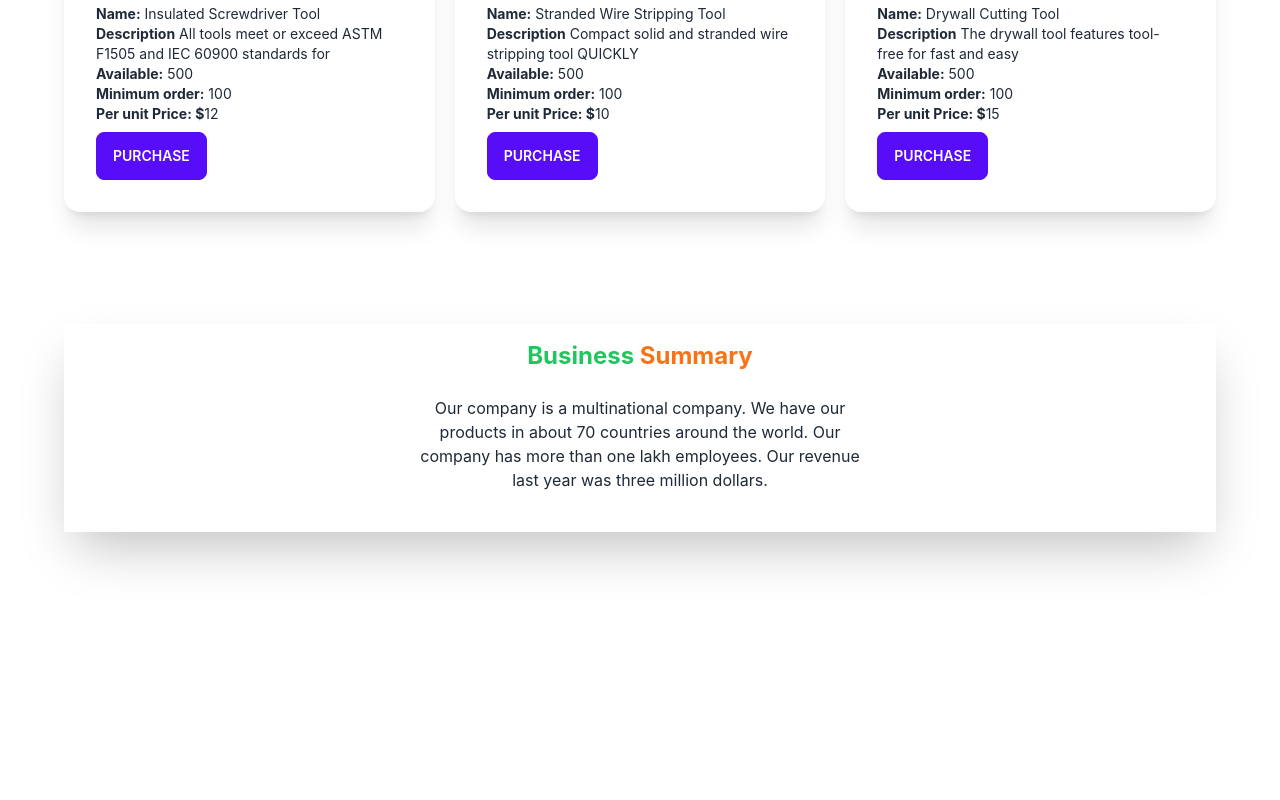
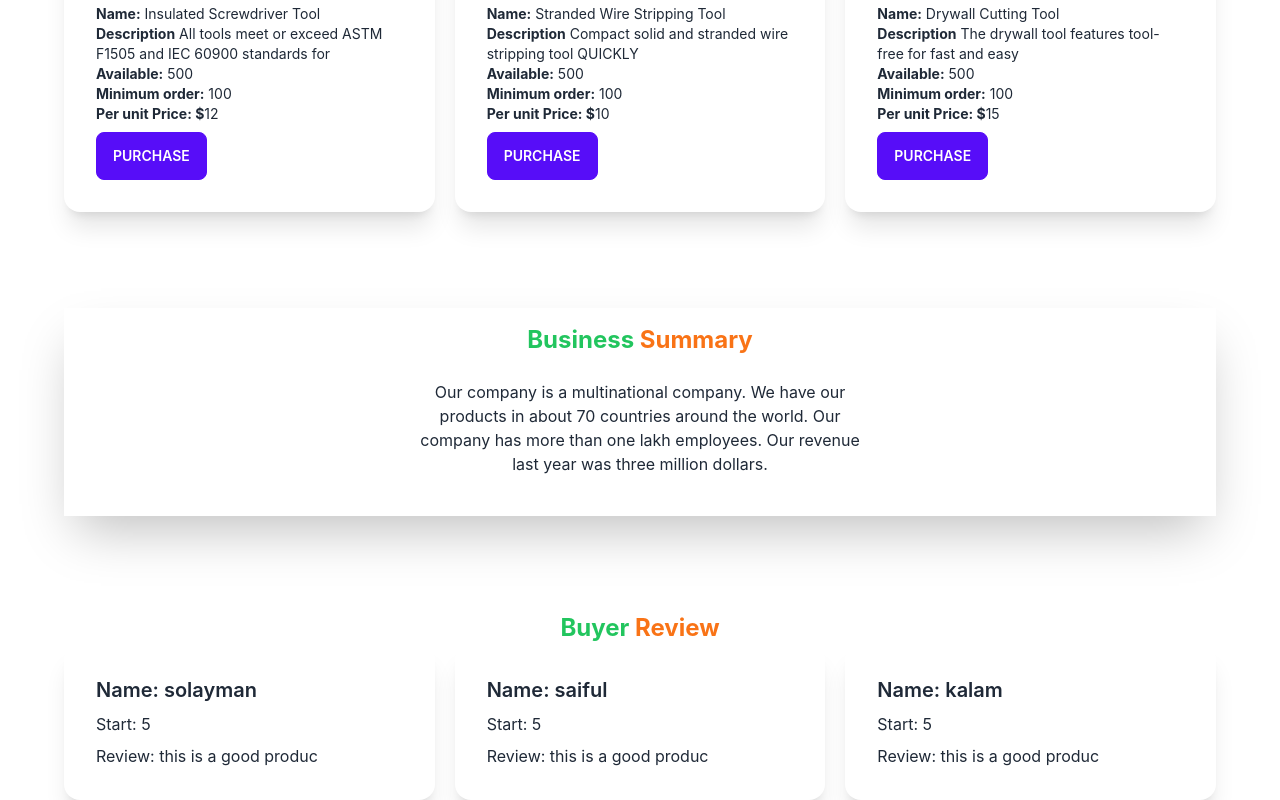
Before and after one commit to solaymanWeb/electric-tools-client, a React (Create React App) app: page / in a window 1280 px wide. Shown: the part 1397-2197 px from the top of the page. Before the commit the page ends 2041 px from the top, so only its background shows below. Built offline with nearby package versions, Linux system fonts and the light colour scheme.

Commit message:
review section added

```diff
--- a/src/Pages/Home/BusinessSummary.js
+++ b/src/Pages/Home/BusinessSummary.js
@@ -2,7 +2,7 @@ import React from 'react';
 
 const BusinessSummary = () => {
     return (
-        <section className='py-28'>
+        <section className='py-24'>
             <div class=" hero shadow-2xl">
                 <div class="hero-content text-center">
                     <div class="max-w-md">
--- a/src/Pages/Home/Home.js
+++ b/src/Pages/Home/Home.js
@@ -1,6 +1,7 @@
 import React from 'react';
 import Banner from './Banner';
 import BusinessSummary from './BusinessSummary';
+import Review from './Review';
 import Services from './Services';
 
 
@@ -10,6 +11,7 @@ const Home = () => {
             <Banner></Banner>
             <Services></Services>
             <BusinessSummary></BusinessSummary>
+            <Review></Review>
         </div>
     );
 };
--- /dev/null
+++ b/src/Pages/Home/Review.js
@@ -0,0 +1,41 @@
+import React from 'react';
+
+const Review = () => {
+    const reviewsText =[
+        {
+            name:'solayman',
+            star: 5,
+            reviews: "this is a good produc"
+        },
+        {
+            name:'saiful',
+            star: 5,
+            reviews: "this is a good produc"
+        },
+        {
+            name:'kalam',
+            star: 5,
+            reviews: "this is a good produc"
+        },
+    ]
+    return (
+        <section>
+             <h4 class="text-green-500 font-bold text-2xl">Buyer <span className='text-orange-500'>Review</span></h4>
+        <div className='grid grid-cols-1 lg:grid-cols-3 gap-5 text-left'>
+            {
+                reviewsText.map(review => <>
+                <div class="card bg-base-100 shadow-xl">
+                <div class="card-body text-start" >
+                    <h2 class="card-title">Name: {review.name}</h2>
+                    <p>Start: {review.star}</p>
+                    <p>Review: {review.reviews}</p>
+                </div>
+                </div>
+                </>)
+            }
+        </div>
+        </section>
+    );
+};
+
+export default Review;
```
